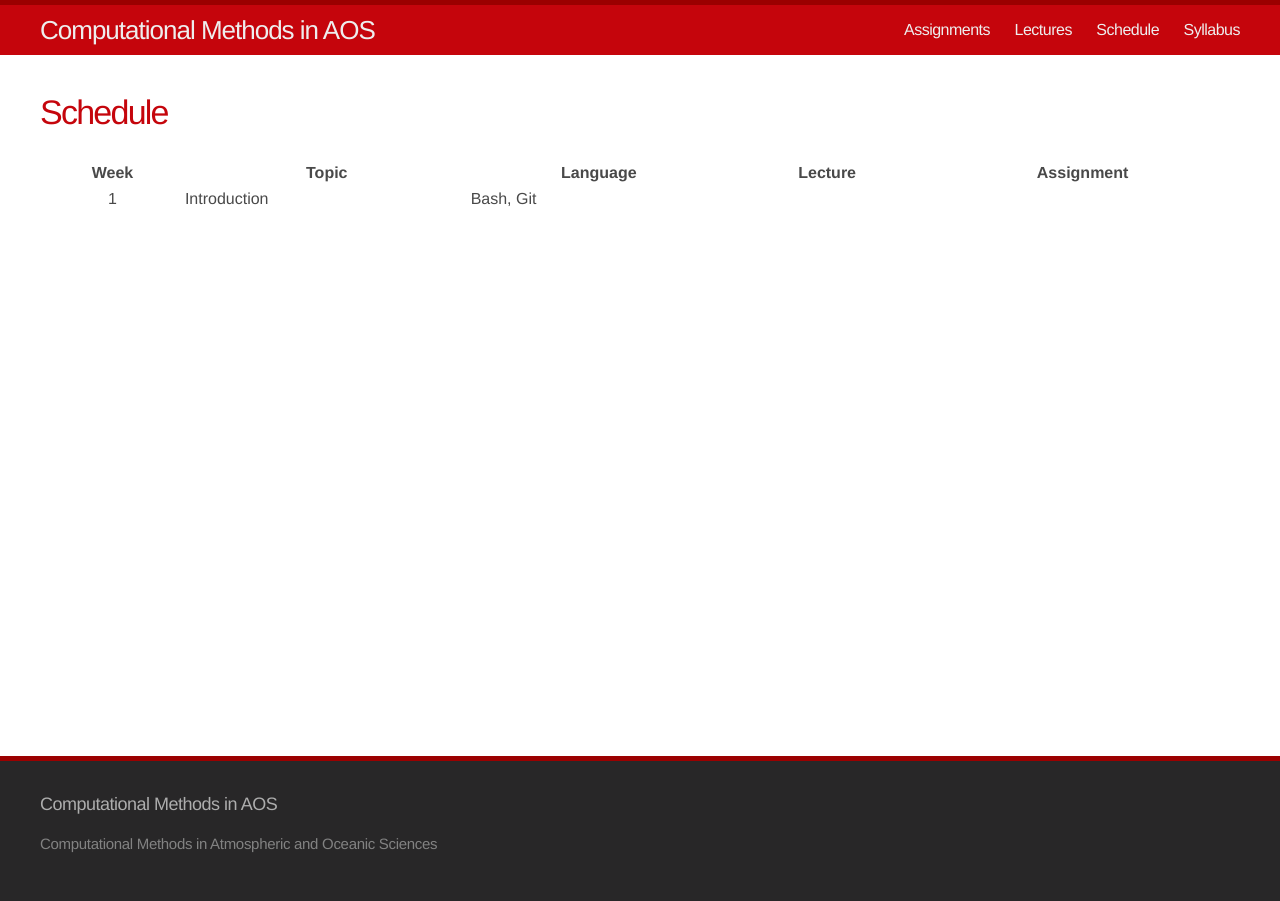
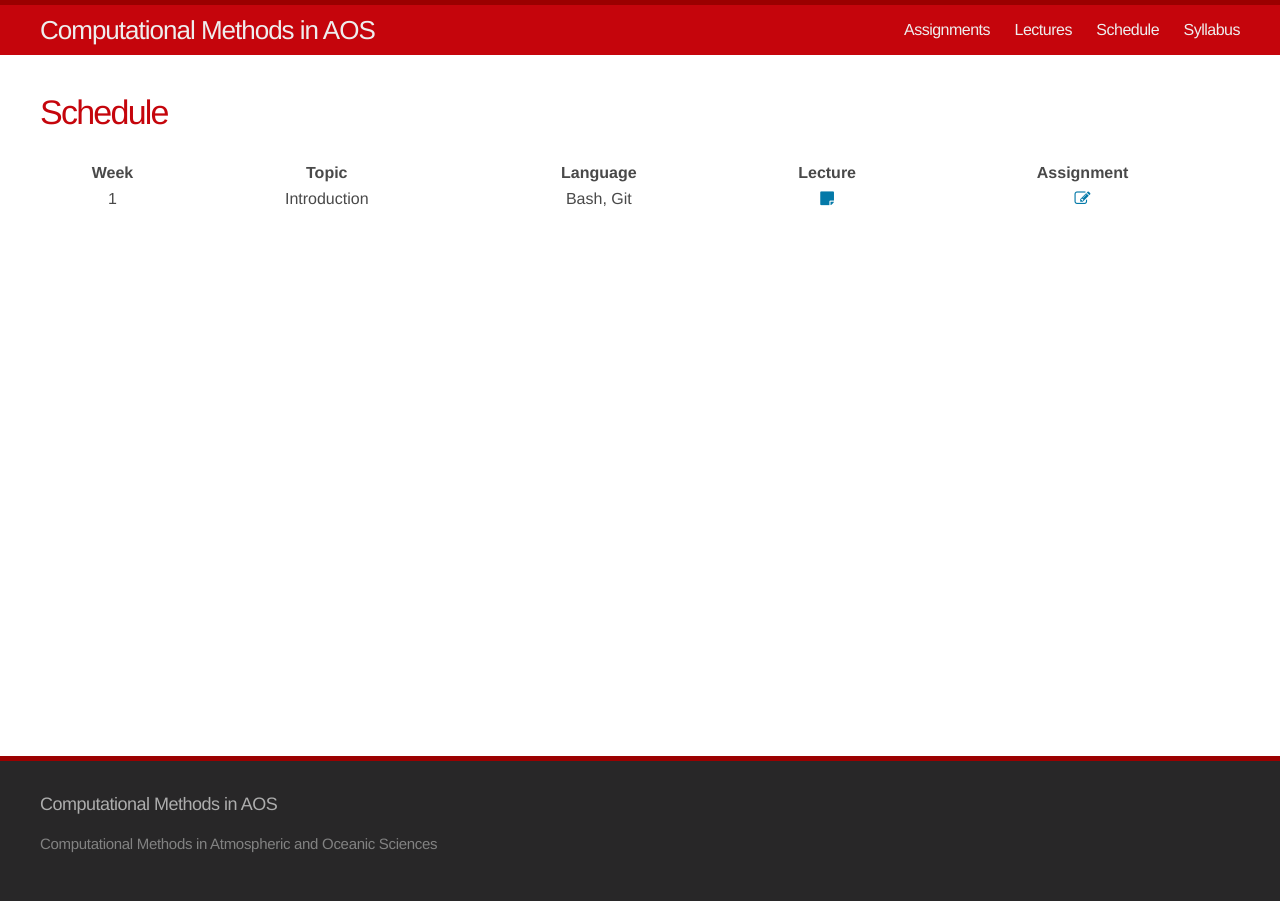
Before and after one commit to AOS573-2017/aos573-2017.github.io, a Jekyll site: the page built from schedule.md, in a window 1280 px wide. Built offline with Jekyll 4.4.1, drawn with Linux system fonts in a browser that asks for light colours.

Commit message:
Week 1 schedule

```diff
--- a/schedule.md
+++ b/schedule.md
@@ -4,7 +4,7 @@ title: Schedule
 permalink: /schedule/
 ---
 
-<table style="width: 100%;">
+<table style="width: 100%; text-align: center;">
 <tr><th>Week</th><th>Topic</th><th>Language</th><th>Lecture</th><th>Assignment</th></tr>
-<tr><td style="text-align: center;">1</td><td>Introduction</td><td>Bash, Git</td><td></td><td></td></tr>
+<tr><td>1</td><td>Introduction</td><td>Bash, Git</td><td><a href="/lectures/1-intro.html"><i class="fa fa-sticky-note"></i></a></td><td><a href="/assignments/1-intro.html"><i class="fa fa-pencil-square-o"></i></a></td></tr>
 </table>
```
